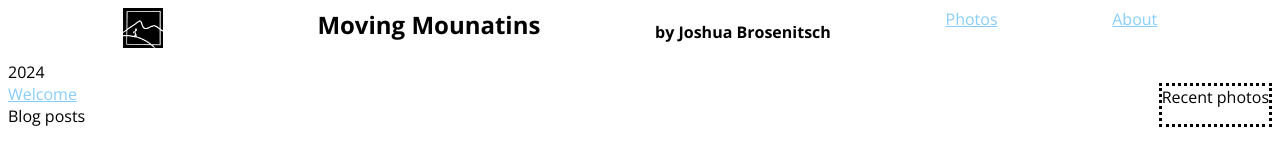
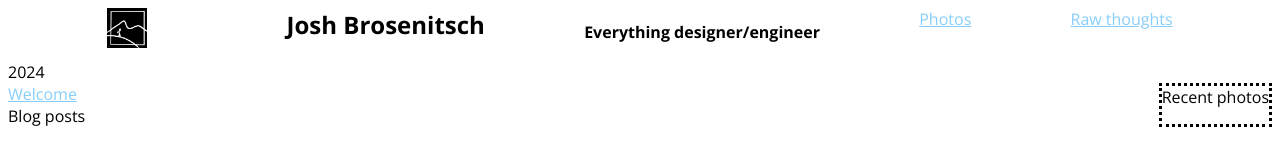
Before and after one commit to Papershardz/moving_mountains, a plain HTML site: page index.html in a window 1280 px wide. Drawn offline with nearby package versions, Linux system fonts and the light colour scheme.

Commit message:
renamened links

```diff
--- a/index.html
+++ b/index.html
@@ -15,10 +15,10 @@
   <body>
     <nav>
       <img src="Logo.jpg" />
-      <h1>Moving Mounatins</h1>
-      <h2>by Joshua Brosenitsch</h2>
-      <a class="links" href="Photos.html"> Photos </a>
-      <a class="links" href="about.html">About</a>
+      <h1>Josh Brosenitsch</h1>
+      <h2>Everything designer/engineer</h2>
+      <a class="links" href="Photos.html">Photos</a>
+      <a class="links" href="about.html">Raw thoughts</a>
     </nav>
     <main>
       <p class="years">2024</p>
```
Also changed, not shown: welcome.html (+1 -1 lines), Raw_thoughts.html (renamed from about.html).
